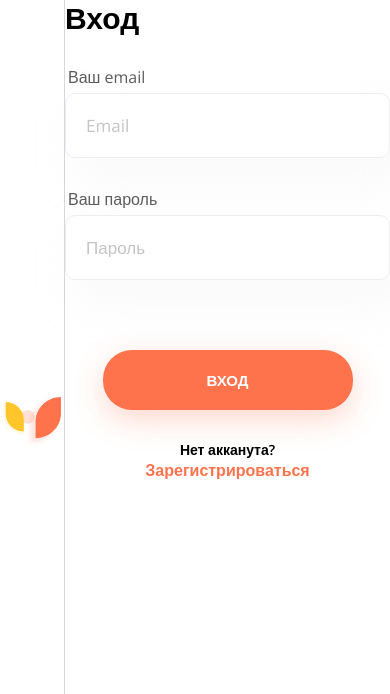
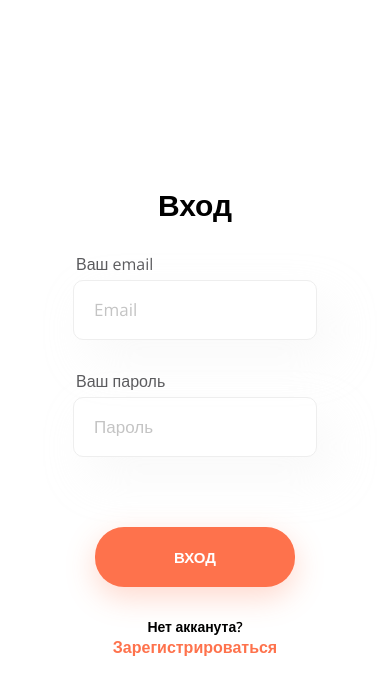
Before and after one commit to Kostin-ILya/Food_SPA-TS-React, a React (Vite) app: page /auth/login in a window 390 px wide. Shown: the top 694 px of the page. Built offline with nearby package versions, Linux system fonts and the light colour scheme.

Commit message:
adaptive styles for AuthLayout + animate CartItem

```diff
--- a/src/layouts/AuthLayout/AuthLayout.module.scss
+++ b/src/layouts/AuthLayout/AuthLayout.module.scss
@@ -5,7 +5,6 @@
 
 .logo {
   flex-basis: 50%;
-
   display: flex;
   justify-content: center;
   align-items: center;
@@ -14,9 +13,20 @@
 .content {
   flex-basis: 50%;
   height: 100vh;
-
   display: flex;
   justify-content: center;
-  align-items: center;
   border-left: 1px solid rgb(212, 214, 224);
 }
+
+@media (max-width: 767px) {
+  .logo {
+    display: none;
+  }
+
+  .content {
+    flex-basis: 100%;
+    width: 100%;
+    border-left: none;
+    padding: 10px;
+  }
+}
--- a/src/pages/AuthPages/LoginPage/LoginPage.module.scss
+++ b/src/pages/AuthPages/LoginPage/LoginPage.module.scss
@@ -55,3 +55,21 @@
   padding: 5px;
   text-align: center;
 }
+
+@media (max-width: 575px) {
+  .login {
+    align-items: center;
+    width: 100%;
+  }
+
+  .form {
+    input {
+      width: 100%;
+      height: 60px;
+    }
+
+    button {
+      min-width: 200px;
+    }
+  }
+}
--- a/src/pages/AuthPages/LoginPage/LoginPage.tsx
+++ b/src/pages/AuthPages/LoginPage/LoginPage.tsx
@@ -44,7 +44,12 @@ export const LoginPage = () => {
       <Title>Вход</Title>
 
       <form className={cl.form} onSubmit={handleSubmit}>
-        <InputWithLabel name="email" placeholder="Email" ref={firstInputRef}>
+        <InputWithLabel
+          name="email"
+          placeholder="Email"
+          ref={firstInputRef}
+          type="email"
+        >
           Ваш email
         </InputWithLabel>
 
--- a/src/pages/AuthPages/RegistrationPage/RegistrationPage.module.scss
+++ b/src/pages/AuthPages/RegistrationPage/RegistrationPage.module.scss
@@ -55,3 +55,26 @@
   padding: 5px;
   text-align: center;
 }
+
+@media (max-width: 575px) {
+  .registration {
+    align-items: center;
+    width: 100%;
+  }
+
+  .form {
+    gap: 20px;
+    input {
+      width: 100%;
+      height: 60px;
+    }
+
+    button {
+      min-width: 200px;
+      width: 200px;
+
+      font-size: 13px;
+      padding: 10px;
+    }
+  }
+}
--- a/src/pages/AuthPages/RegistrationPage/RegistrationPage.tsx
+++ b/src/pages/AuthPages/RegistrationPage/RegistrationPage.tsx
@@ -45,7 +45,7 @@ export const RegistrationPage = () => {
       <form className={cl.form} onSubmit={handleSubmit}>
         <InputWithLabel
           name="email"
-          // type="email"
+          type="email"
           placeholder="Email"
           ref={firstInputRef}
         >
--- a/src/pages/MainPages/CartPage/CartItem/CartItem.module.scss
+++ b/src/pages/MainPages/CartPage/CartItem/CartItem.module.scss
@@ -53,8 +53,8 @@
       gap: 10px;
 
       > div {
-        width: 29px;
-        height: 29px;
+        width: 28.5px;
+        height: 28.5px;
         border-radius: 17px;
         box-shadow: 0px 20px 30px 0px rgb(238, 240, 242);
         display: flex;
@@ -92,12 +92,17 @@
 @media (max-width: 575px) {
   .cartItem {
     font-size: 13px;
-    flex-direction: column;
-    row-gap: 10px;
+    // flex-direction: column;
+    // row-gap: 10px;
+    padding: 10px 5px;
+    .content {
+      gap: 7px;
+      width: 100%;
 
-    .content {
-      gap: 10px;
-      width: 100%;
+      .imgContainer {
+        width: 90px;
+        height: 50px;
+      }
     }
 
     .info {
@@ -105,5 +110,14 @@
         font-size: 14px;
       }
     }
+
+    .count {
+      flex-direction: column;
+      gap: 10px;
+
+      .buttons {
+        gap: 5px;
+      }
+    }
   }
 }
--- a/src/pages/MainPages/CartPage/CartItem/CartItem.tsx
+++ b/src/pages/MainPages/CartPage/CartItem/CartItem.tsx
@@ -1,5 +1,7 @@
 import { CartItem as TCartItem } from 'shared/interfaces/'
 import { useAppDispatch } from 'hooks/redux'
+import { motion } from 'framer-motion'
+
 import {
   decreaseCount,
   increaseCount,
@@ -13,7 +15,11 @@ export const CartItem = ({ id, name, price, image, count }: CartItemProps) => {
   const dispatch = useAppDispatch()
 
   return (
-    <div className={cl.cartItem}>
+    <motion.div
+      className={cl.cartItem}
+      exit={{ opacity: 0, x: 100 }}
+      transition={{ duration: 0.7 }}
+    >
       <div className={cl.content}>
         <div className={cl.imgContainer}>
           <img src={image} alt={name} />
@@ -46,6 +52,6 @@ export const CartItem = ({ id, name, price, image, count }: CartItemProps) => {
           alt="delete"
         />
       </div>
-    </div>
+    </motion.div>
   )
 }
--- a/src/pages/MainPages/CartPage/CartPage.tsx
+++ b/src/pages/MainPages/CartPage/CartPage.tsx
@@ -3,6 +3,7 @@ import { Link, useNavigate } from 'react-router-dom'
 import { useAppSelector } from 'hooks/redux'
 import { useHTTP } from 'hooks/useHTTP'
 import { IoChevronBackCircleOutline as Back } from 'react-icons/io5'
+import { AnimatePresence } from 'framer-motion'
 import Modal from 'react-modal'
 
 import { Title } from 'components/Title'
@@ -75,9 +76,11 @@ export const CartPage = () => {
 
       <main className={cl.cartPage}>
         <div className={cl.cartList}>
-          {items.map((item) => (
-            <CartItem key={item.id} {...item} />
-          ))}
+          <AnimatePresence initial={false}>
+            {items.map((item) => (
+              <CartItem key={item.id} {...item} />
+            ))}
+          </AnimatePresence>
         </div>
 
         <div className={cl.promo}>
```
Also changed, not shown: 1 other file (tests, documents, lock files or other folders).
